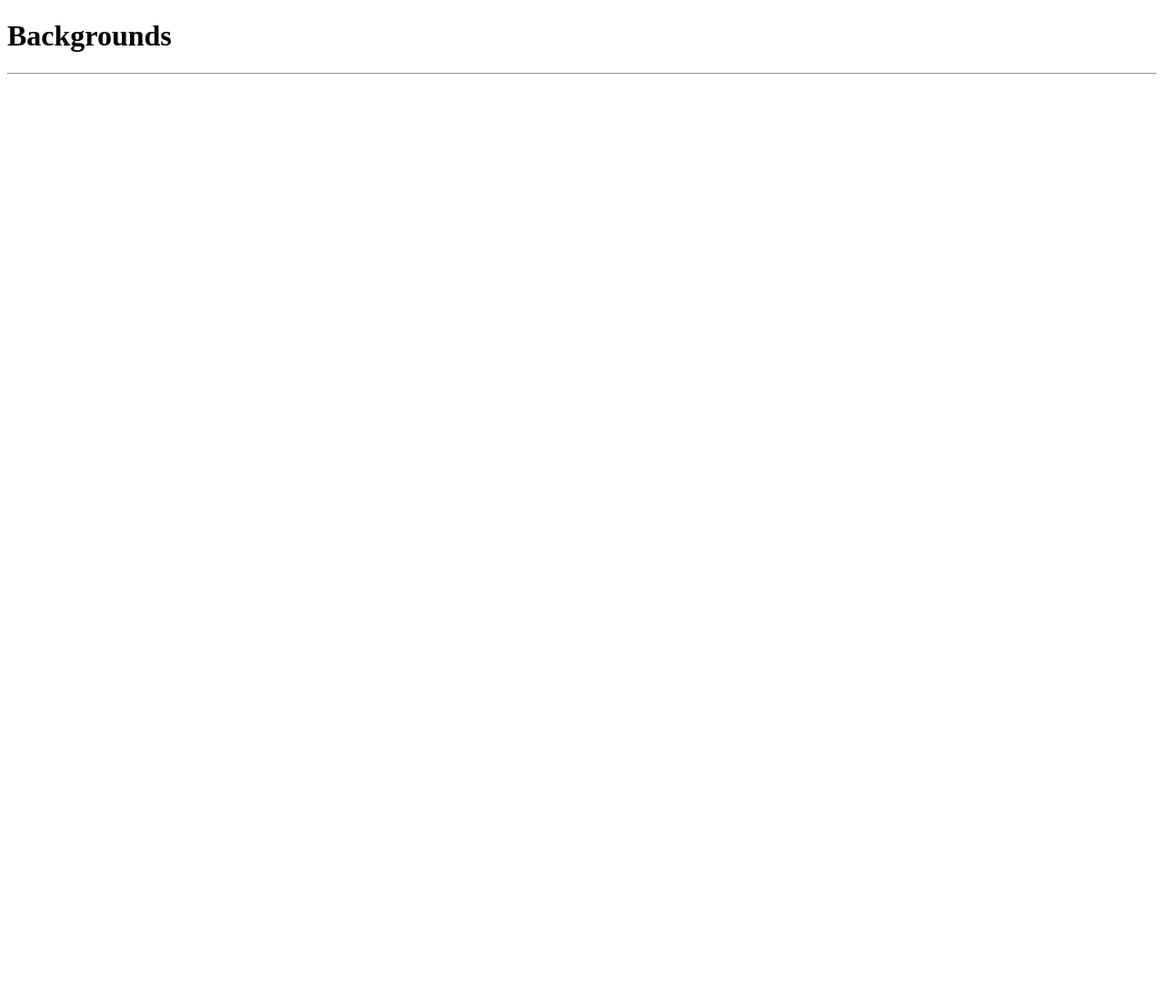
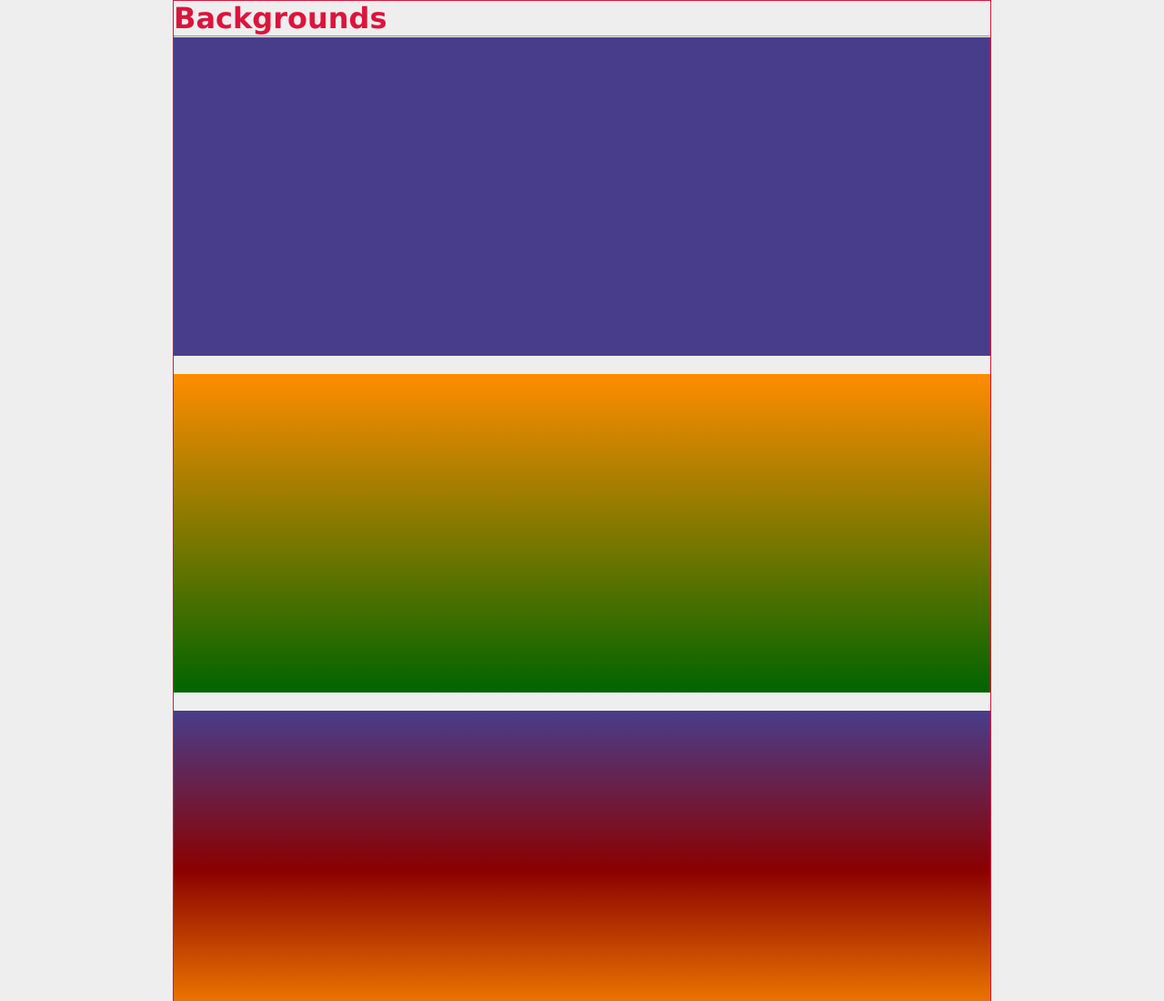
Before and after one commit to avefenixdev/87343-desarrollo-web-avanzado, a website built with Vite: page clase-01/01-backgrounds/index.html in a window 1280 px wide. Shown: the top 1100 px of the page at 91% size. Before the commit the page ends 800 px from the top, so only its background shows below. Built offline with nearby package versions, Linux system fonts and the light colour scheme.

Commit message:
Trabajando con fondos degradados

```diff
--- a/clase-01/01-backgrounds/index.html
+++ b/clase-01/01-backgrounds/index.html
@@ -6,12 +6,23 @@
     <title>Backgrounds</title>
   </head>
   <body>
-    <h1>Backgrounds</h1>
-    <hr>
 
+    <div class="contenedor">
+      <h1 class="texto-rojo">Backgrounds</h1>
+      <hr>
 
+      <!-- div.fondo-base.fondo-color -->
+      <div class="fondo-base fondo-color"></div>
 
+      <div class="fondo-base fondo-degradado"></div>
 
+      <div class="fondo-base fondo-degradado-2"></div>
+
+      <div class="fondo-base fondo-degradado-3"></div>
+
+      <div class="fondo-base fondo-degradado-4"></div>
+
+    </div>
 
     <script type="module" src="/src/main.js"></script>
   </body>
--- a/clase-01/01-backgrounds/src/style.css
+++ b/clase-01/01-backgrounds/src/style.css
@@ -0,0 +1,50 @@
+/* Reset */
+* {
+    padding: 0;
+    margin: 0;
+    box-sizing: border-box;
+}
+
+body {
+    background-color: #eee;
+    /* Tipografía segura -> Todos los SO van a tener alguna de estás tipografías */
+    font-family: Verdana, Geneva, Tahoma, sans-serif;
+}
+
+.contenedor {
+    max-width: 900px;
+    border: 1px solid crimson;
+    margin: auto;
+}
+
+.texto-rojo {
+    color: crimson;
+}
+
+.fondo-base {
+    background-color: blue;
+    width: auto;
+    height: 350px;
+    background-repeat: no-repeat;
+    margin-bottom: 20px;
+}
+
+.fondo-color {
+    background-color: darkslateblue;
+}
+
+.fondo-degradado {
+    background-image: linear-gradient(darkorange, darkgreen);
+}
+
+.fondo-degradado-2 {
+    background-image: linear-gradient(darkslateblue, darkred, darkorange);
+}
+
+.fondo-degradado-3 {
+    background-image: linear-gradient(to left, darkgreen, darkorange);
+}
+
+.fondo-degradado-4 {
+    background-image: linear-gradient(to left bottom, darkgreen, darkorange);
+}
```
